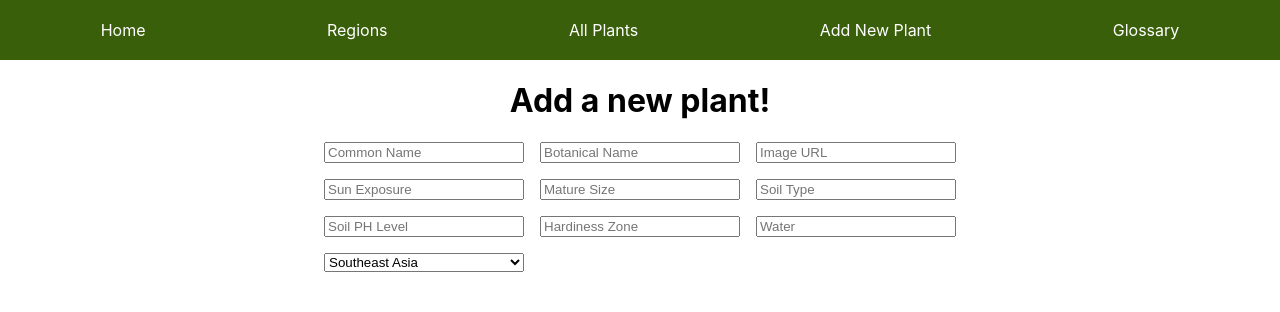
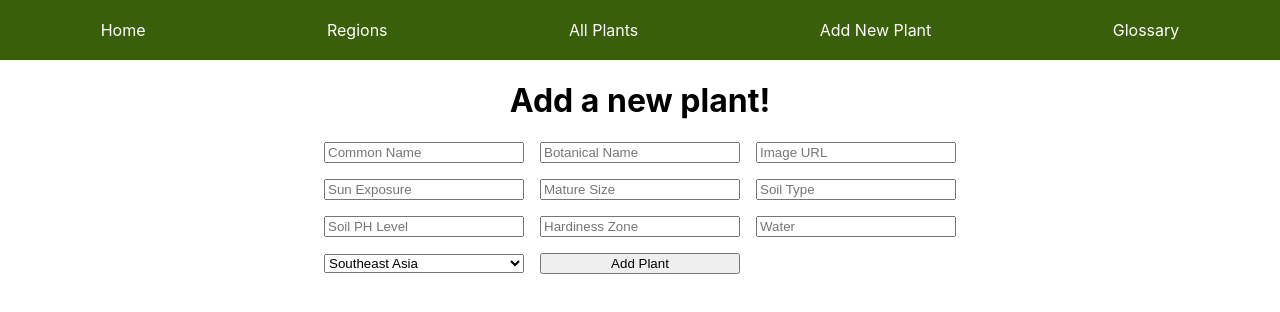
Before and after one commit to ap2121/Plant-Finder, a React (Create React App) app in the folder client/: page /addplant in a window 1280 px wide. Shown: the top 312 px of the page. Built offline with nearby package versions, Linux system fonts and the light colour scheme.

Commit message:
add function now works

```diff
--- a/client/src/pages/AddPlant.js
+++ b/client/src/pages/AddPlant.js
@@ -24,14 +24,19 @@ const handleChange = (e) => {
   })
 
 }
+const handleSub  = (e) => {
+  e.preventDefault()
+  axios.post('http://localhost:3001/api/plants',
+   {...formData})
 
+}
   return (
     <div>
     <h1 className='form-title'>Add a new plant!</h1>
-    <form className='form-container'>
+    <form className='form-container' onSubmit={handleSub}>
     <input type="text" placeholder='Common Name' name='commonName' onChange={handleChange} value={formData.commonName}/>
-    <input type="text" placeholder='Botanical Name' name='botanicalName' onChange={handleChange} value={formData.scientificName}/>
-    <input type="text" placeholder="Image URL" name="Image" onChange={handleChange} value={formData.img}/>
+    <input type="text" placeholder='Botanical Name' name='scientificName' onChange={handleChange} value={formData.scientificName}/>
+    <input type="text" placeholder="Image URL" name="img" onChange={handleChange} value={formData.img}/>
     <input type="text" placeholder='Sun Exposure' name="sunExposure" onChange={handleChange} value={formData.sunExposure}/>
     <input type="number" placeholder='Mature Size' name="matureSize" min="1" onChange={handleChange} value={formData.matureSize}/>
     <input type="text" placeholder='Soil Type' name='soilType' onChange={handleChange} value={formData.soilType}/>
@@ -47,6 +52,7 @@ const handleChange = (e) => {
       <option value="63e8c0aef31caa5f1e8d7fe3">Carribean</option>
       <option value="63e8c0aef31caa5f1e8d7fe4">Southern Europe</option>
     </select>
+    <button>Add Plant</button>
     </form>
   </div>
   )
```
